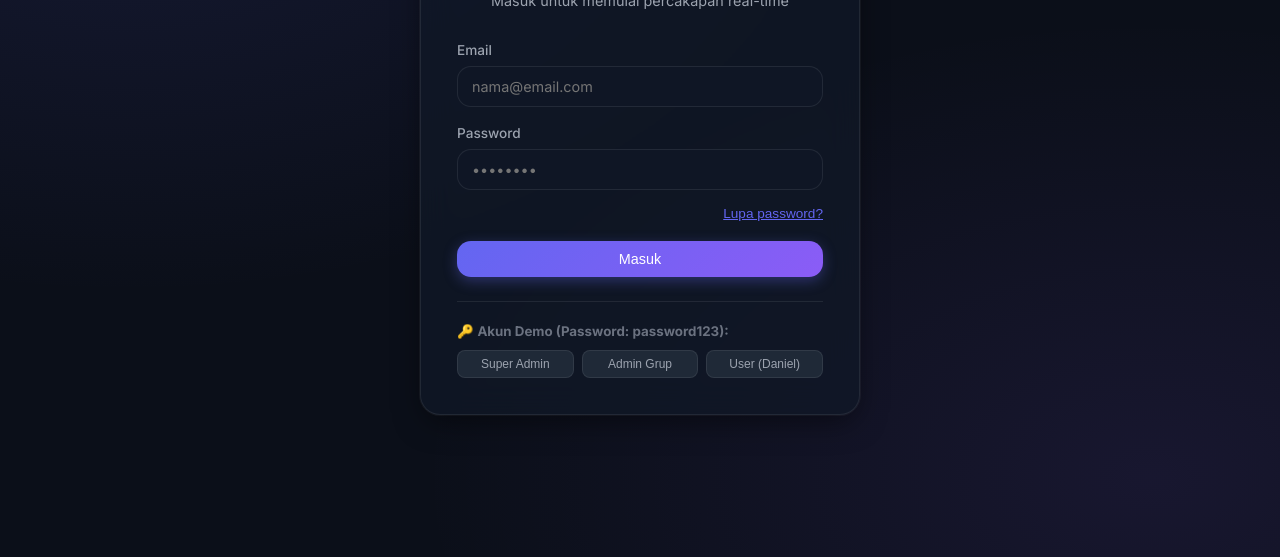
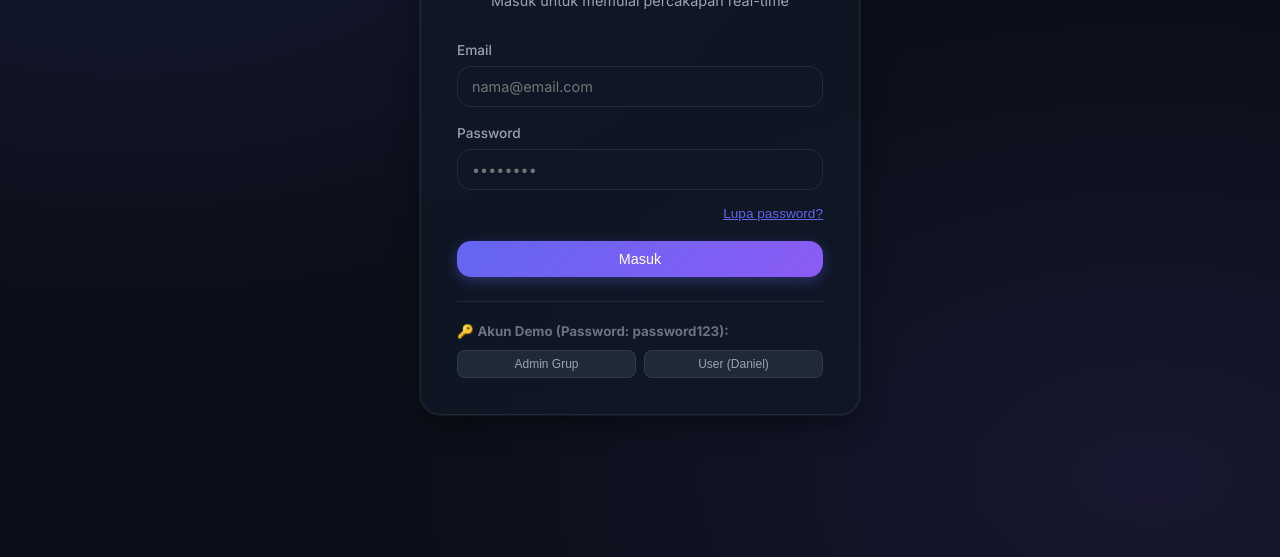
Before and after one commit to danielsaptianus/chatting, a website: page public/index.html in a window 1280 px wide. Shown: the part 243-800 px from the top of the page. Drawn offline with nearby package versions, Linux system fonts and the light colour scheme.

Commit message:
chore(auth): remove Super Admin button from quick login demo chips

```diff
--- a/public/index.html
+++ b/public/index.html
@@ -59,7 +59,6 @@
         <div class="seed-hints">
           <small>🔑 <strong>Akun Demo (Password: password123):</strong></small>
           <div class="seed-chips">
-            <button type="button" class="chip" onclick="fillLogin('superadmin@chatting.com', 'password123')">Super Admin</button>
             <button type="button" class="chip" onclick="fillLogin('admin@chatting.com', 'password123')">Admin Grup</button>
             <button type="button" class="chip" onclick="fillLogin('daniel@chatting.com', 'password123')">User (Daniel)</button>
           </div>
```
